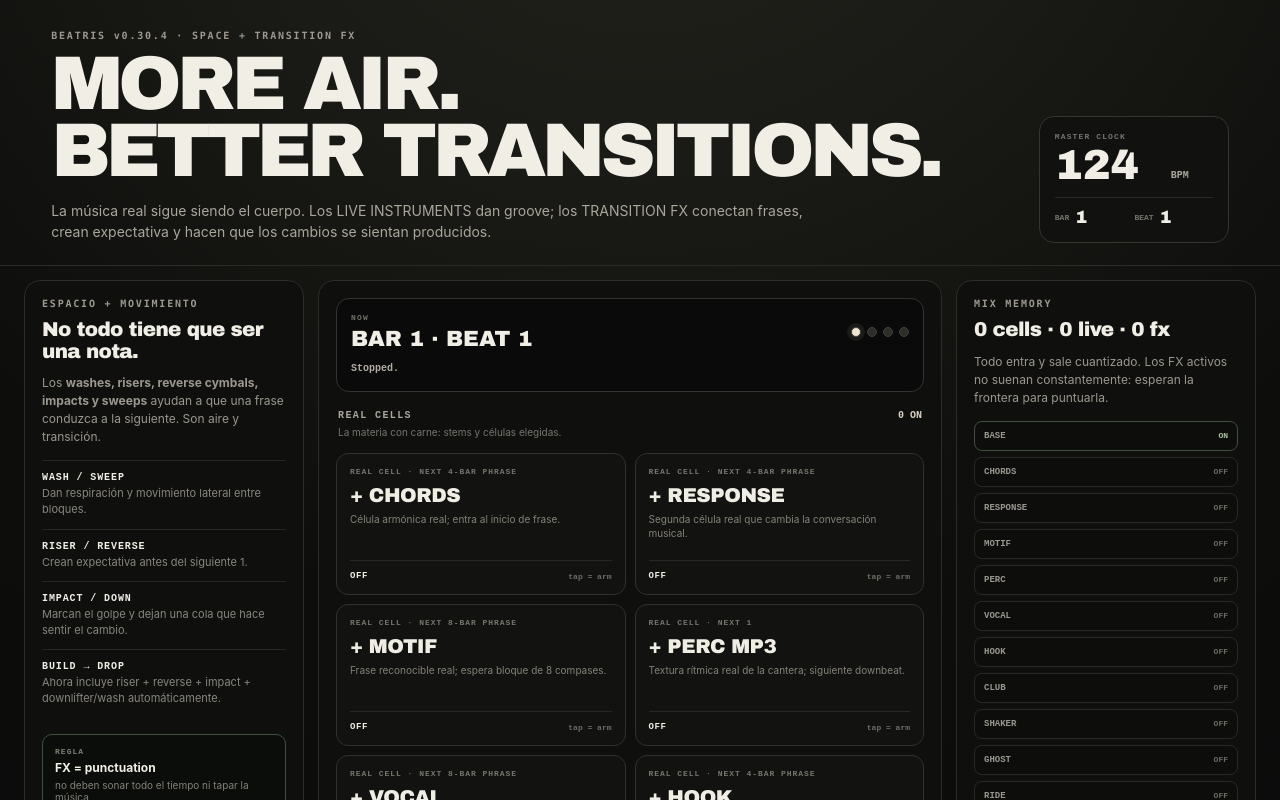
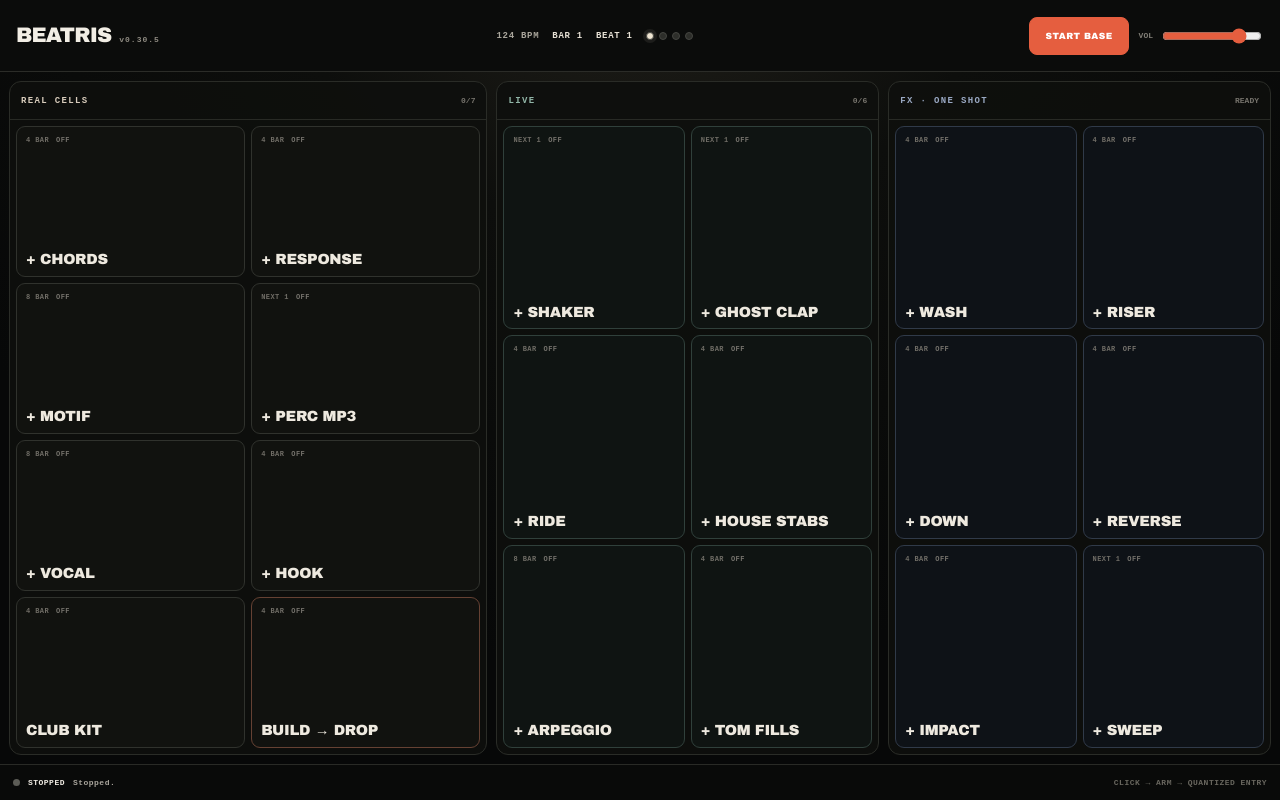
Before and after one commit to emmanuel56mixta-ctrl/beatriz, a React (Vite) app: page / in a window 1280 px wide. Shown: the top 800 px of the page. Built offline with nearby package versions, Linux system fonts and the light colour scheme.

Commit message:
Switch preview to horizontal v0.30.5 console

```diff
--- a/src/main.tsx
+++ b/src/main.tsx
@@ -1,12 +1,10 @@
 import { StrictMode } from "react";
 import { createRoot } from "react-dom/client";
-import { AudioLabBuilderV304 } from "@/components/lab/AudioLabBuilderV304";
-import "@/builder.css";
-import "@/builder-v303.css";
-import "@/builder-v304.css";
+import { AudioLabBuilderV305 } from "@/components/lab/AudioLabBuilderV305";
+import "@/console-v305.css";
 
 createRoot(document.getElementById("root")!).render(
   <StrictMode>
-    <AudioLabBuilderV304 />
+    <AudioLabBuilderV305 />
   </StrictMode>,
 );
```
